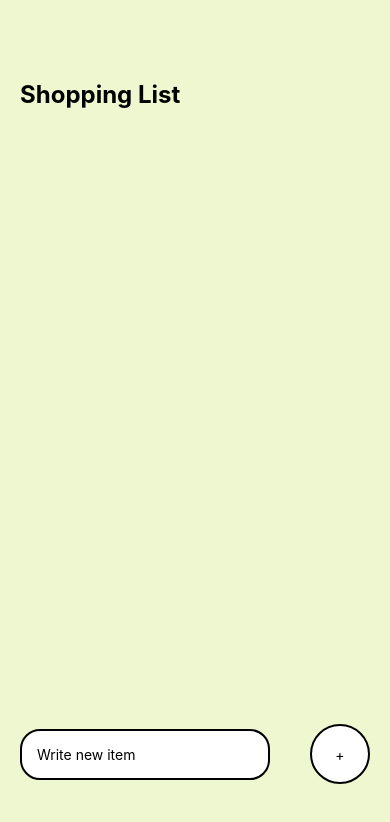
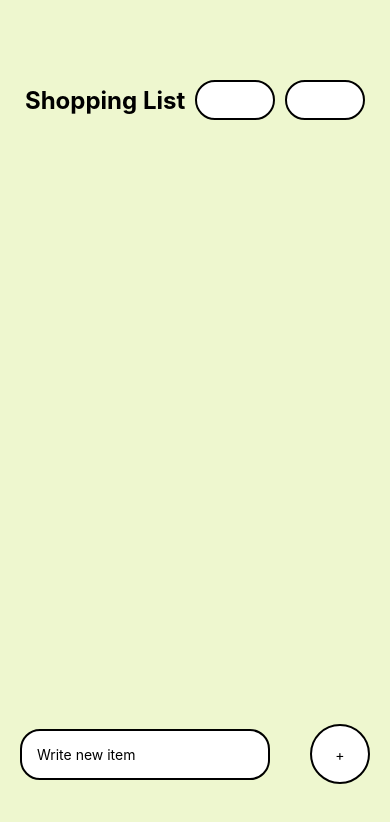
Before and after one commit to MikaKoulu/ShoppingList, a React Native app: screen / in a window 390 px wide. Shown: the top 822 px of the page. Built offline with nearby package versions, Linux system fonts and the light colour scheme.

Commit message:
Menu buttons
Added 2 touchable buttons to top for future use

```diff
--- a/App.js
+++ b/App.js
@@ -24,7 +24,7 @@ export default function App() {
 
   const completeItem = (index) => {
     let itemsCopy = [...taskItems];
-    itemsCopy.splice(index,1);
+    itemsCopy.splice(index, 1);
     setTaskItems(itemsCopy);
   }
 
@@ -32,15 +32,19 @@ export default function App() {
     <ApolloProvider client={client}>
       <View style={styles.container}>
         <View style={styles.listWrapper}>
+          <View style={styles.row}>
           <Text style={styles.Title}>Shopping List</Text>
+          <TouchableOpacity style={styles.Menu}></TouchableOpacity>
+          <TouchableOpacity style={styles.Menu}></TouchableOpacity>
+          </View>
           <ScrollView>
             <View style={styles.items}>
               {/* Item HERE */}
               {
                 taskItems.map((item, index) => {
-              return(
+                  return (
                     <TouchableOpacity key={index} onPress={() => completeItem(index)}>
-                  <Item  text={item} />
+                      <Item text={item} />
                     </TouchableOpacity>
                   )
                 })
@@ -72,6 +76,13 @@ const styles = StyleSheet.create({
     flex: 1,
     backgroundColor: '#eef7cf',
 
+  },
+  row: {
+    flexDirection: 'row',
+    flexWrap: "wrap",
+    alignItems: "center",
+    justifyContent: "space-around",
+    paddingBottom: 20,
   },
   listWrapper: {
     paddingTop: 80,
@@ -113,4 +124,16 @@ const styles = StyleSheet.create({
 
   },
   addText: {},
+  Menu: {
+    width: 80,
+    height: 40,
+    backgroundColor: "white",
+    borderRadius: 60,
+    borderColor: "black",
+    borderWidth: 2,
+    justifyContent: "center",
+    alignItems: "center",
+    paddingLeft: 20,
+  },
+
 });
```
Lines whose indentation alone changed are shown as unchanged.
